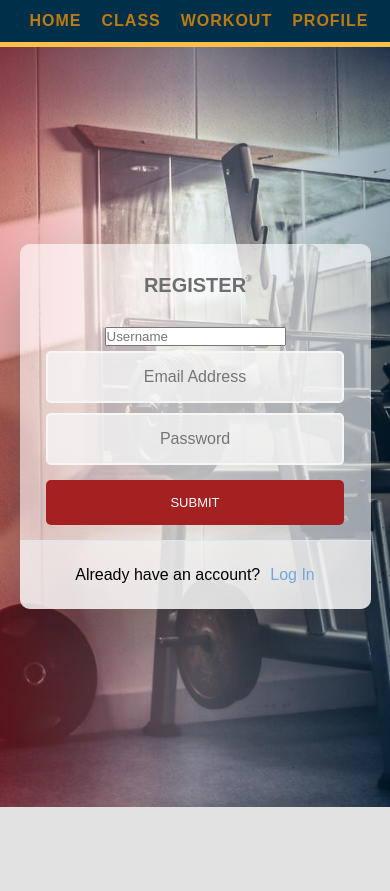
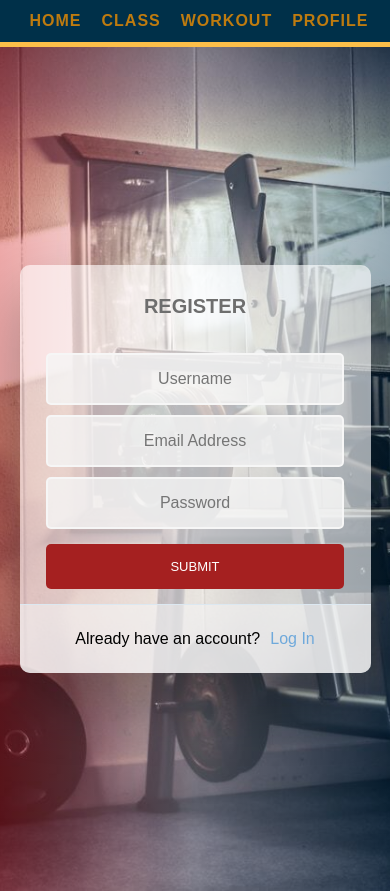
Before and after one commit to maxhealy01/fit-club, a React (Create React App) app in the folder client/: page /Register in a window 390 px wide. Before the commit the page ends 844 px from the top, so only its background shows below. Built offline with nearby package versions, Linux system fonts and the light colour scheme; a web font is replaced by a local one.

Commit message:
register form media queries added

```diff
--- a/client/src/assets/scss/Register.scss
+++ b/client/src/assets/scss/Register.scss
@@ -1,9 +1,17 @@
+@import "./mediaQueries.scss";
+
+
 .wrapper{
     width: 100%;
-    height: 90vh;
+    height: 100vh;
     background-image: url('../images/gym1.jpg');
     background-position: center;
     background-size: cover;
+
+    @include media("<=big-tablet"){
+        height: 100vh;
+    }
+
 
     .container{
         width: 100%;
@@ -48,8 +56,7 @@
             justify-content: space-evenly;
             align-items: center;
 
-            .lastname,
-            .firstname ,
+            .username,
             .email,
             .password{
                     background-color: rgba(246, 246, 246, 0.8);
--- a/client/src/assets/scss/coverpage.scss
+++ b/client/src/assets/scss/coverpage.scss
@@ -1,6 +1,6 @@
 .cover-page{
     width: 100%;
-    height: 90vh;
+    height: 100vh;
     background-image: url('../images/gym1.jpg');
     background-position: center;
     background-size: cover;
--- a/client/src/assets/scss/navbar.scss
+++ b/client/src/assets/scss/navbar.scss
@@ -5,7 +5,7 @@ header{
     height: 9vh;
     background-color: #003049;
     box-shadow: 0px 10px 6px rgba(0, 0, 0, 0.5);
-    z-index: 2;
+    z-index: 999;
     @include media("<=tablet"){
         height: 10vh;
     }
```
